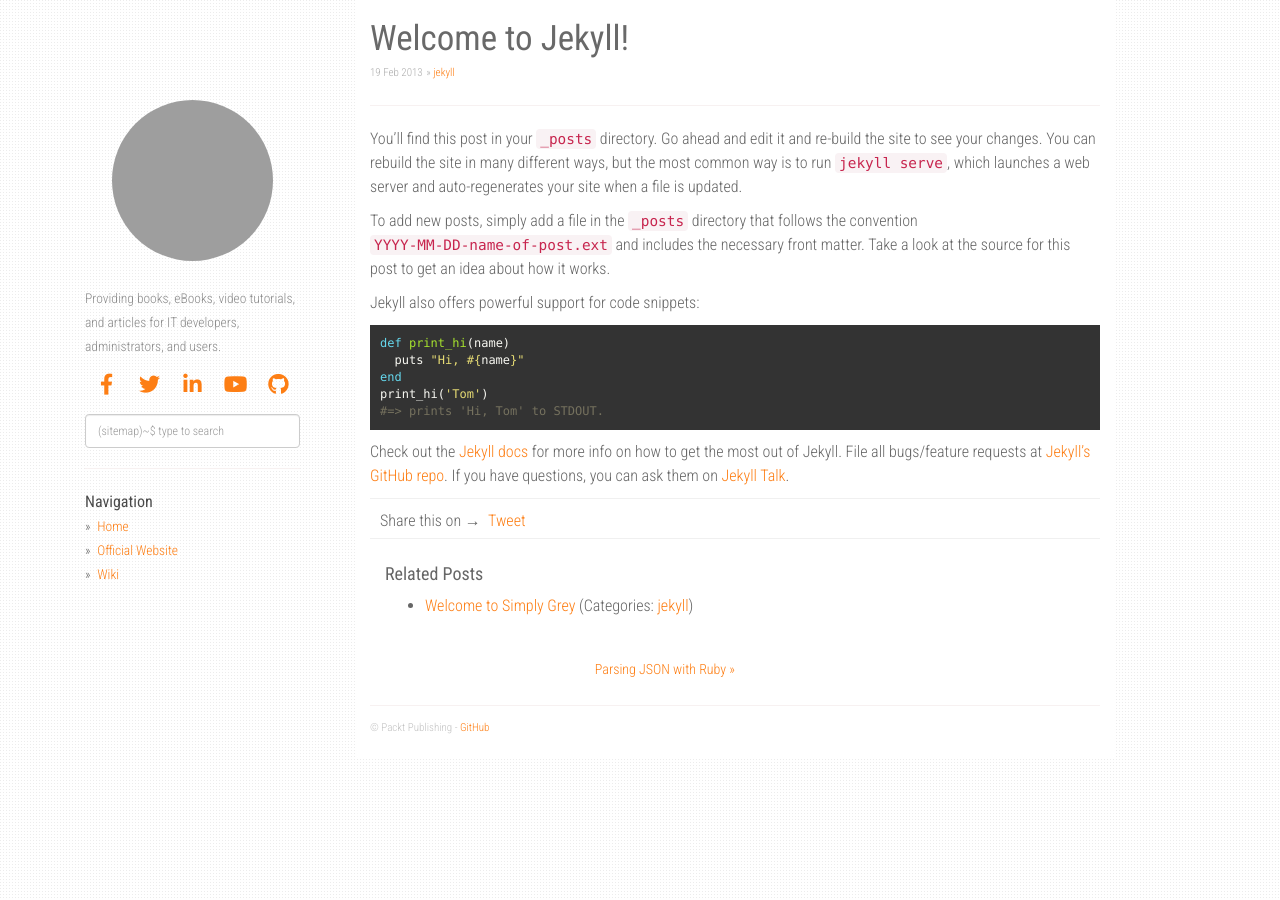
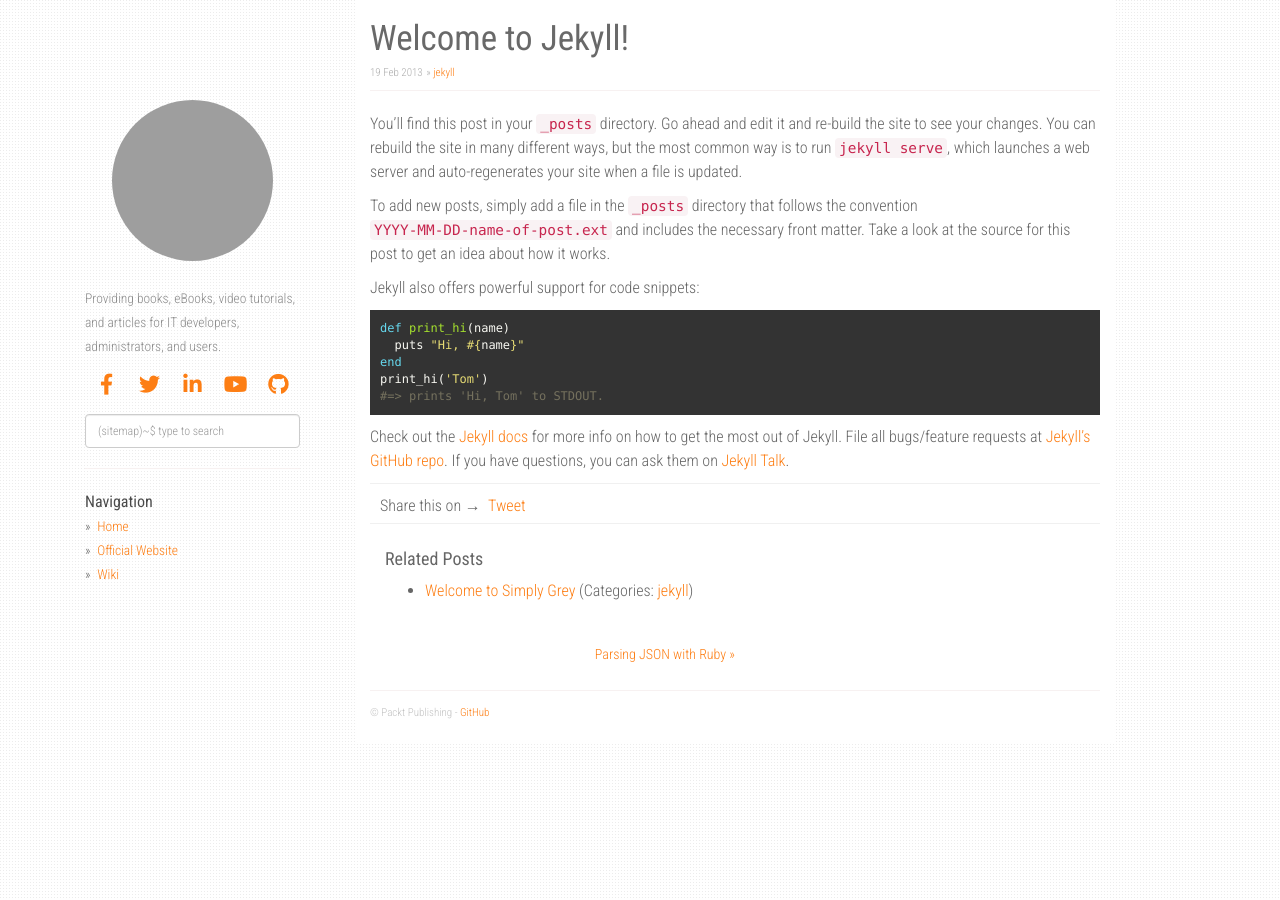
Before and after one commit to PacktPublishing/expert-insight, a Jekyll site: the page built from _posts/2016-04-19-welcome-to-jekyll.markdown, in a window 1280 px wide. Built offline with Jekyll 4.4.1, drawn with Linux system fonts in a browser that asks for light colours; nearby versions of some CDN libraries; comment, search, counter and statistics services are not loaded; grey boxes are pictures that could not be loaded.

Commit message:
Update main.css

```diff
--- a/static/css/main.css
+++ b/static/css/main.css
@@ -155,16 +155,17 @@
   border-radius: 50%;
 }
 
-div.fixed-condition{
-  max-width: 215px;
-}
-
 h1.post-title{
   margin-bottom: 0px;
 }
 
-div.post hr{
+span.categories+hr{
   margin-top: 5px;
+}
+
+
+div.fixed-condition{
+  max-width: 215px;
 }
 
 /* Responsive Conditional */
```
